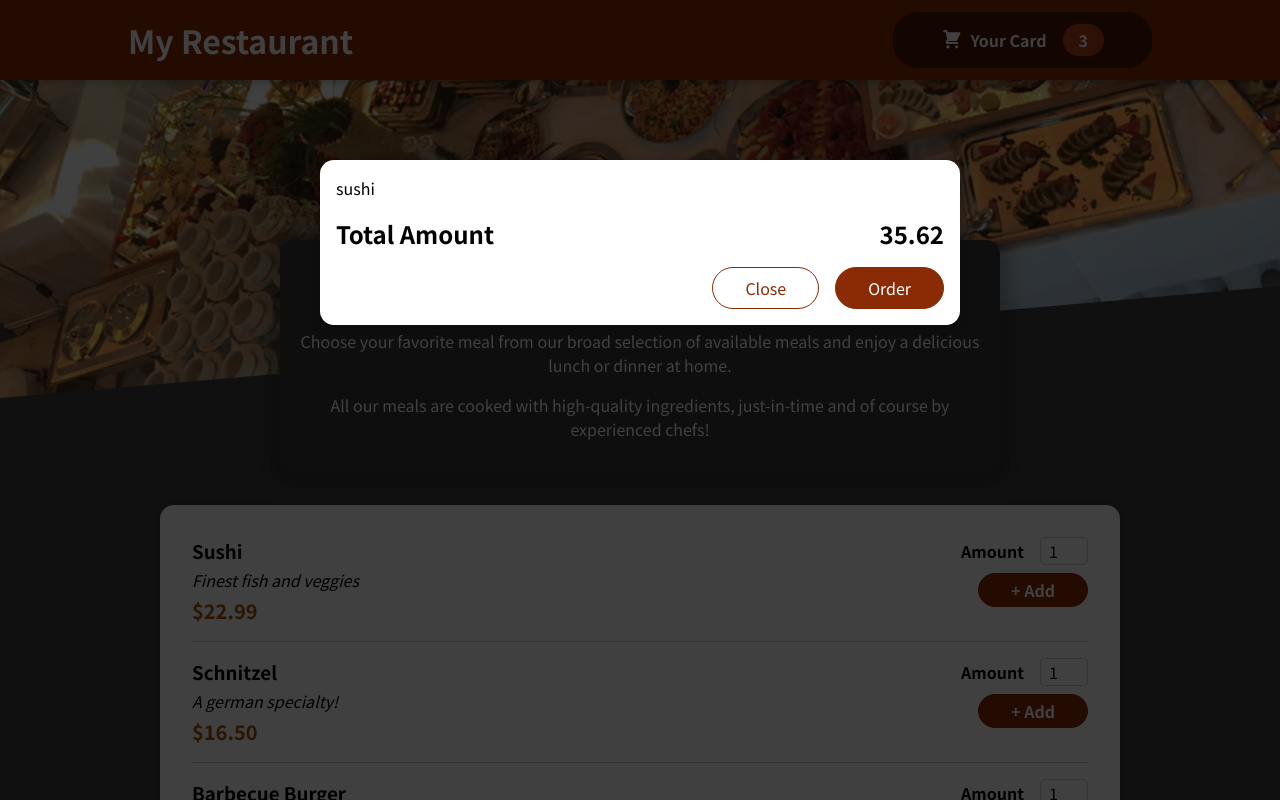
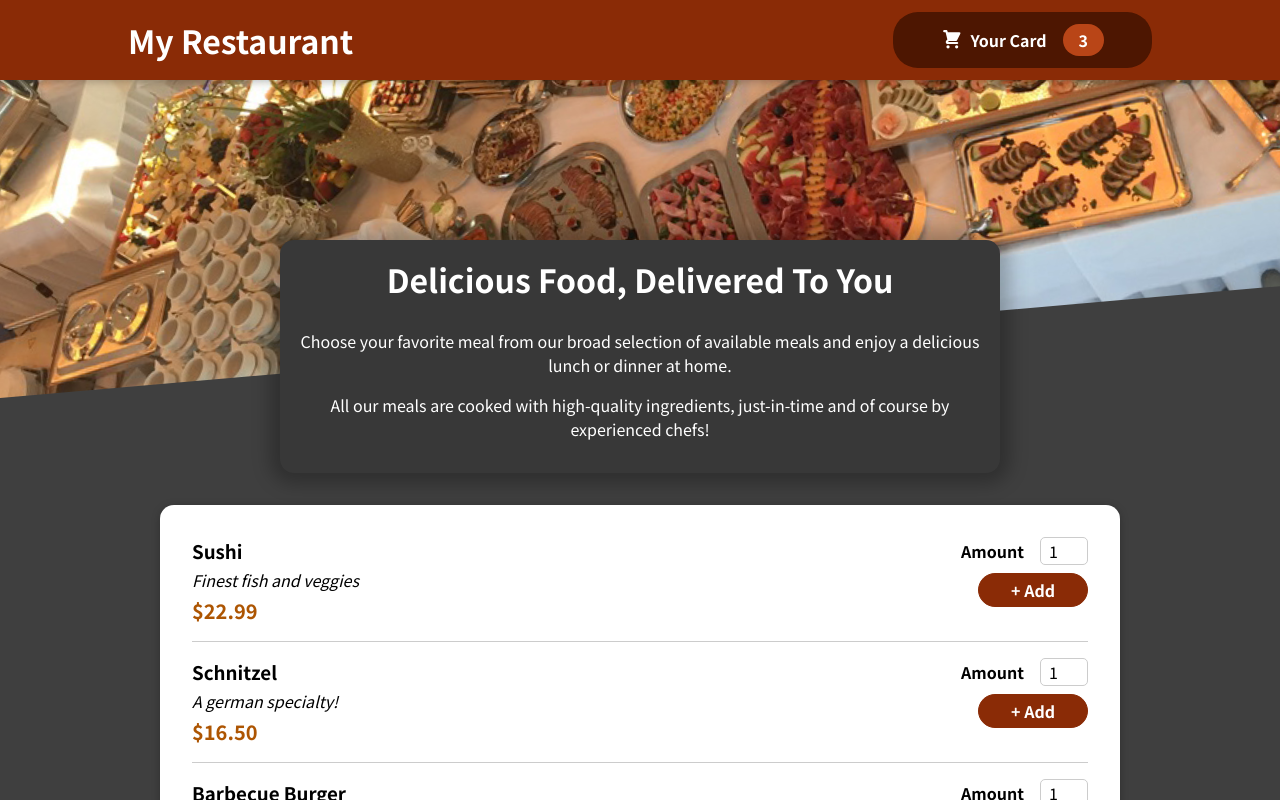
Before and after one commit to AshishSinghDeveloper/Food-Order, a React (Create React App) app: page / in a window 1280 px wide. Shown: the top 800 px of the page. Built offline with nearby package versions, Linux system fonts and the light colour scheme.

Commit message:
Hiden show order cart menu

```diff
--- a/src/App.js
+++ b/src/App.js
@@ -1,13 +1,22 @@
-import { Fragment } from "react";
+import { Fragment, useState } from "react";
 import Cart from "./Components/Cart/Cart";
 import Header from "./Components/Layout/Header";
 import Meals from "./Components/Meals/Meals";
 
 function App() {
+  const [cartIsShown, setCartIsShown] = useState(false);
+  const showCartHandler = () => {
+    setCartIsShown(true);
+  }
+
+  const hideCartHandler = () => {
+    setCartIsShown(false);
+  }
   return (
     <Fragment>
-      <Cart />
-      <Header />
+      {cartIsShown &&  <Cart onHideCart={hideCartHandler}/>}
+
+      <Header onShowCart={showCartHandler}/>
       <main>
         <Meals />
       </main>
--- a/src/Components/Cart/Cart.js
+++ b/src/Components/Cart/Cart.js
@@ -9,16 +9,15 @@
       ))}
     </ul>
   );
-
   return (
-    <Modal>
+    <Modal onClick={props.onHideCart}>
       {cartItems}
       <div className={style.total}>
         <span>Total Amount</span>
         <span>35.62</span>
       </div>
       <div className={style.actions}>
-        <button className={style["button--alt"]}>Close</button>
+        <button className={style["button--alt"]} onClick={props.onHideCart} >Close</button>
         <button className={style.button}>Order</button>
       </div>
     </Modal>
--- a/src/Components/Layout/Header.js
+++ b/src/Components/Layout/Header.js
@@ -8,7 +8,7 @@
     <Fragment>
       <header className={style.header}>
         <h1>My Restaurant</h1>
-        <HeaderCardButton></HeaderCardButton>
+        <HeaderCardButton onClick={props.onShowCart}></HeaderCardButton>
       </header>
       <div className={style["main-image"]}>
         <img src={mealImage} alt="A table full of delicious food" />
--- a/src/Components/Layout/HeaderCartButton.js
+++ b/src/Components/Layout/HeaderCartButton.js
@@ -3,7 +3,7 @@
 
 const HeaderCardButton = (props) => {
   return (
-    <button className={style.button}>
+    <button className={style.button} onClick={props.onClick}>
       <span className={style.icon}>
         <CartIcon />
       </span>
--- a/src/Components/UI/Modal.js
+++ b/src/Components/UI/Modal.js
@@ -3,7 +3,7 @@
 import style from "./Modal.module.css";
 
 const Backdrop = props => {
-  return <div className={style.backdrop}></div>;
+  return <div className={style.backdrop} onClick={props.onClick}></div>;
 };
 const ModalOverlay = (props) => {
   return (
@@ -13,11 +13,10 @@
   );
 };
 const portalElement = document.getElementById("overlays");
-console.log("portalELement", portalElement);
 const Modal = (props) => {
   return (
     <Fragment>
-      {ReactDOM.createPortal(<Backdrop />, portalElement)}
+      {ReactDOM.createPortal(<Backdrop onClick={props.onClick} />, portalElement)}
       {ReactDOM.createPortal(<ModalOverlay>{props.children}</ModalOverlay>, portalElement)}
     </Fragment>
   );
```
Also changed, not shown: 1 other file (tests, documents, lock files or other folders).
